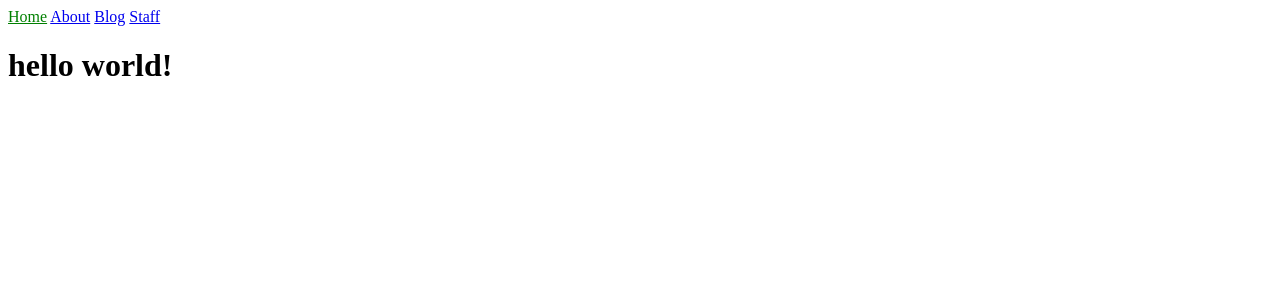
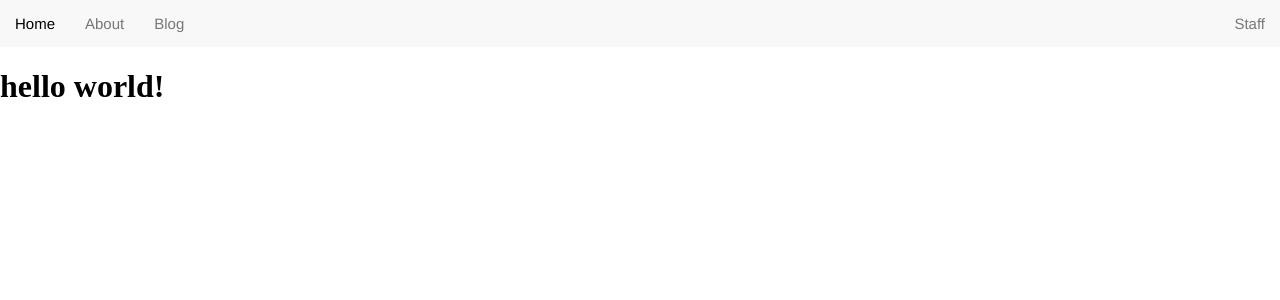
Before and after one commit to ericgong2005/ericgong2005.github.io, a Jekyll site: the page built from docs/index.html, in a window 1280 px wide. Shown: the top 300 px of the page. Built offline with Jekyll 4.4.1, drawn with Linux system fonts in a browser that asks for light colours.

Commit message:
Better Navigation Bar

```diff
--- a/docs/_includes/navigation.html
+++ b/docs/_includes/navigation.html
@@ -1,5 +1,8 @@
-<nav>
-    {% for item in site.data.navigation %}
-      <a href="{{ item.link }}" {% if page.url == item.link %}class="current"{% endif %}>{{ item.name }}</a>
-    {% endfor %}
-  </nav>
+<div class="navbar">
+  {% for item in site.data.navigation.left %}
+  <a href="{{ item.link }}" {% if page.url == item.link %}class="current"{% endif %}>{{ item.name }}</a>
+  {% endfor %}
+  {% for item in site.data.navigation.right %}
+  <a href="{{ item.link }}" {% if page.url == item.link %}class="current right"{% else %}class="right"{% endif %}>{{ item.name }}</a>
+  {% endfor %}
+</div>
--- a/docs/_layouts/default.html
+++ b/docs/_layouts/default.html
@@ -9,6 +9,8 @@
   </head>
   <body>
     {% include navigation.html %}
+  </body>
+  <body>
     {{ content }}
   </body>
 </html>
--- a/docs/_sass/main.scss
+++ b/docs/_sass/main.scss
@@ -1,3 +1,6 @@
-.current {
-    color: green;
-  }
+html, body {
+    margin: 0;
+    padding: 0;
+    width: 100%;
+    height: 100%;
+}
--- /dev/null
+++ b/docs/_sass/navbar.scss
@@ -0,0 +1,34 @@
+/* Style the top navigation bar */
+.navbar {
+  width: 100%;
+  margin: 0;
+  padding: 0;
+  overflow: hidden; /* Hide overflow */
+  background-color:#F8F8F8;
+}
+
+/* Style the navigation bar links */
+.navbar a {
+  float: left;
+  color: #777777;
+  text-align: center;
+  padding: 15px 15px;
+  text-decoration: none; /* Remove underline */
+  font-size:15px;
+  font-family:'Helvetica Neue'
+}
+
+/* Right-aligned link */
+.navbar a.right {
+  float: right; /* Float a link to the right */
+}
+
+/* Change color to indicate the current selection*/
+.navbar a.current {
+  color: black; /* Black text color */
+}
+
+/* Change color on hover/mouse-over */
+.navbar a:hover {
+  color: black; /* Black text color */
+}
--- a/docs/assets/css/styles.scss
+++ b/docs/assets/css/styles.scss
@@ -1,3 +1,4 @@
 ---
 ---
 @import "main";
+@import "navbar";
```
Also changed, not shown: docs/_data/navigation.yml (+10 -8 lines).
